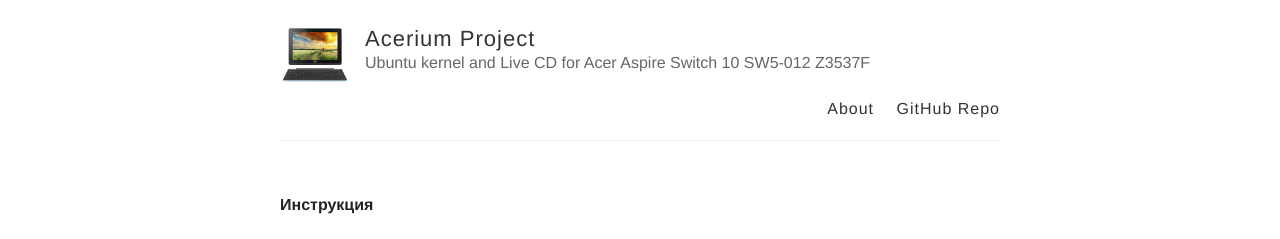
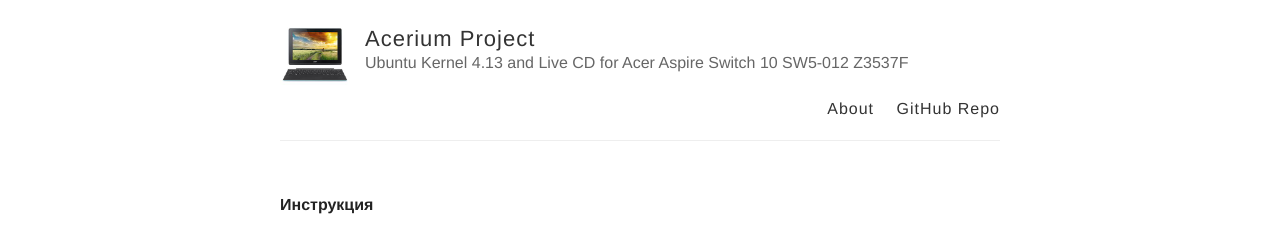
Before and after one commit to vmedvedev/andylavr.github.io, a Jekyll site: the page built from index.html, in a window 1280 px wide. Shown: the top 239 px of the page. Built offline with Jekyll 4.4.1, drawn with Linux system fonts in a browser that asks for light colours.

Commit message:
Update _config.yml

```diff
--- a/_config.yml
+++ b/_config.yml
@@ -6,7 +6,7 @@
 name: Acerium Project
 
 # Short bio or description (displayed in the header)
-description: Ubuntu kernel and Live CD for Acer Aspire Switch 10 SW5-012 Z3537F
+description: Ubuntu Kernel 4.13 and Live CD for Acer Aspire Switch 10 SW5-012 Z3537F
 
 # URL of your avatar or profile pic (you could use your GitHub profile pic)
 # avatar: https://avatars.githubusercontent.com/u/16132814?s=300
@@ -22,7 +22,7 @@
   email: lavreniuk@acerium.ru
   facebook:
   flickr:
-  github: AndyLavr/Aspire-SW5-012_Kernel_4.8
+  github: AndyLavr/Aspire-SW5-012_Kernel_4.13
   instagram:
   linkedin:
   pinterest:
```
